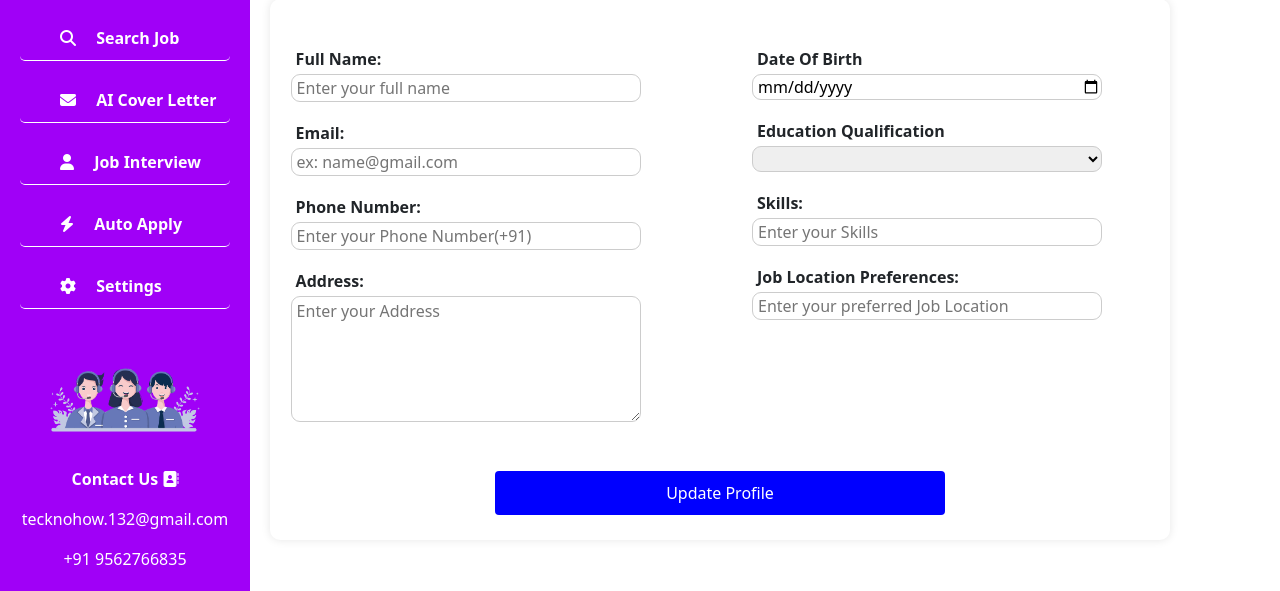
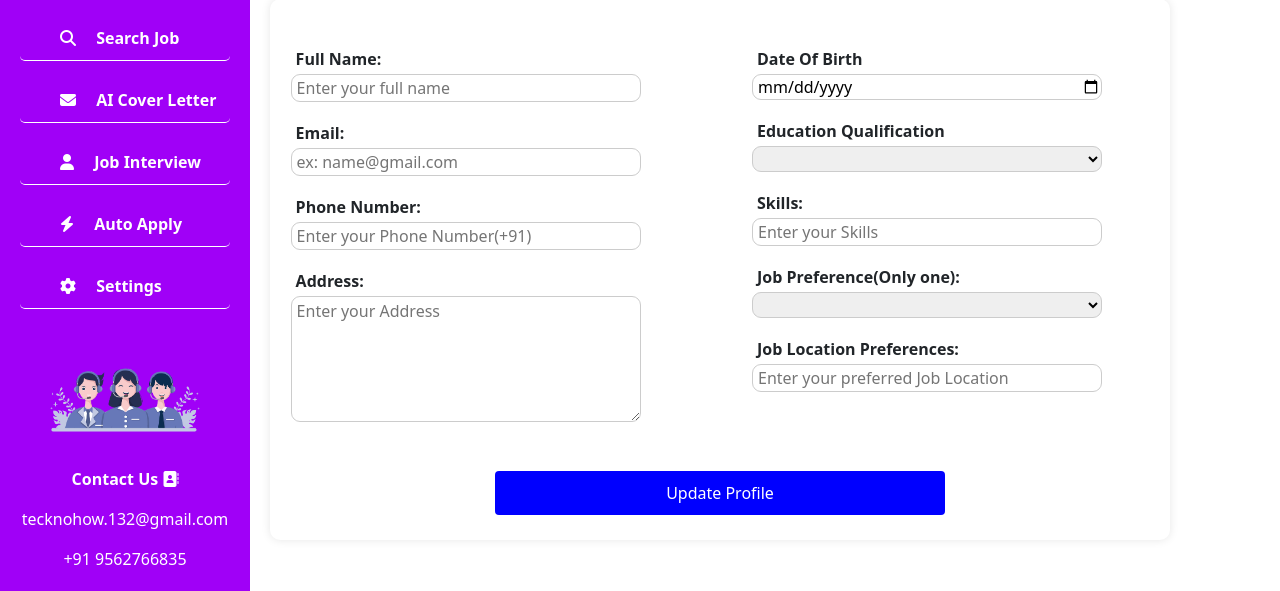
Before and after one commit to PrudhwiRaj1/JobAi, a Django app: page /profile/ in a window 1280 px wide. Shown: the part 369-960 px from the top of the page. Run offline with Django 5.2, Linux system fonts and the light colour scheme; some libraries are stand-ins or nearby versions.

Commit message:
50th commit

```diff
--- a/JobAi/JobAi_App/templates/home.html
+++ b/JobAi/JobAi_App/templates/home.html
@@ -60,8 +60,8 @@
                 <!-- Left Column -->
                 <div class="col-md-6">
                     <div class="mb-3">
-                        <label for="name" class="fw-bold">Full Name:</label><input type="text" id="name"
-                                name="name" class="input1" placeholder="Enter your full name" required>
+                        <label for="name" class="fw-bold">Full Name:</label><input type="text" id="name" name="name"
+                            class="input1" placeholder="Enter your full name" required>
                     </div>
                     <div class="mb-3">
                         <label for="email" class="fw-bold">Email:</label>
@@ -72,19 +72,20 @@
                             name="phone" class="input1" placeholder="Enter your Phone Number(+91)" required>
                     </div>
                     <div class="mb-3">
-                        <label for="Address" class="fw-bold">Address:</label><textarea  id="Address"
-                            name="Address" class="input1" placeholder="Enter your Address" required rows="5" cols="5"></textarea>
+                        <label for="Address" class="fw-bold">Address:</label><textarea id="Address" name="Address"
+                            class="input1" placeholder="Enter your Address" required rows="5" cols="5"></textarea>
                     </div>
                 </div>
                 <!-- right column -->
                 <div class="col-md-6">
                     <div class="mb-3">
                         <label for="dob" class="fw-bold">Date Of Birth</label><br>
-                        <input type="date" id="dob" name="dob" class="input1"  required>
+                        <input type="date" id="dob" name="dob" class="input1" required>
                     </div>
                     <div class="mb-3">
                         <label for="Education" class="fw-bold">Education Qualification</label><br>
-                        <select  id="Education" name="Education" class="input1" placeholder="Select your higher Qualification" required>
+                        <select id="Education" name="Education" class="input1"
+                            placeholder="Select your higher Qualification" required>
                             <option value=""></option>
                             <option value="MCA">MCA</option>
                             <option value="Integrated MCA">Integrated MCA</option>
@@ -94,11 +95,27 @@
                     </div>
 
                     <div class="mb-3">
-                        <label for="skills" class="fw-bold">Skills:</label><input type="text" id="skills" name="skills" class="input1" placeholder="Enter your Skills" required>
+                        <label for="skills" class="fw-bold">Skills:</label><input type="text" id="skills" name="skills"
+                            class="input1" placeholder="Enter your Skills" required>
+                    </div>
+                    <div class="mb-3">
+                        <label for="job preferences" class="fw-bold">Job Preference(Only one):</label><select
+                            type="text" id="jobPreference" name="jobPreference" class="input1" required>
+                            <option></option>
+                            <option value="Python developer">Python Developer</option>
+                            <option value="Java developer">Java Developer</option>
+                            <option value=".Net Developer">.Net Developer</option>
+                            <option value="Django Developer">Django Developer</option>
+                            <option value="Mern Stack Developer">Mern Stack Developer</option>
+                            <option value="CyberSecurity Jobs">CyberSecurity Jobs</option>
+                            <option value="Fullstack Developer">Fullstack Developer</option>
+                            <option value="Database Administration">Database Administration</option>
+                        </select>
                     </div>
                     <div class="mb-3">
                         <label for="preferences" class="fw-bold">Job Location Preferences:</label><input type="text"
-                            id="Preference" name="Preference" class="input1" placeholder="Enter your preferred Job Location" required>
+                            id="Preference" name="Preference" class="input1"
+                            placeholder="Enter your preferred Job Location" required>
                     </div>
 
                 </div>
--- a/JobAi/JobAi_App/views.py
+++ b/JobAi/JobAi_App/views.py
@@ -7,13 +7,15 @@ from django.http import JsonResponse
 from docx import Document
 from django.conf import settings
 
-
 def extract_resume_details(content):
-    """Extracts key details like name, skills, address, date of birth, email, and phone number from the resume content."""
+    """Extracts key details like name, skills, address, highest qualification, job preference, university name, date of birth, email, and phone number from the resume content."""
     details = {
         "name": "",
         "skills": "",
         "address": "",
+        "highest qualification": "",
+        "job preference": "",
+        "university": "",
         "dob": "",
         "email": "",
         "phone": ""
@@ -21,28 +23,58 @@ def extract_resume_details(content):
 
     email_pattern = r"[a-zA-Z0-9+_.-]+@[a-zA-Z0-9.-]+"
     phone_pattern = r"\+?\d{10,15}"
-    dob_pattern = r"\b\d{1,2}[/-]\d{1,2}[/-]\d{2,4}\b"
-    skills_keywords = ["Python", "Java", "C++", "Django", "SQL", "Machine Learning", "AI", "React", "JavaScript"]
+    dob_pattern = r"\b(\d{1,2}[-/ ](?:Jan|Feb|Mar|Apr|May|Jun|Jul|Aug|Sep|Oct|Nov|Dec)[a-z]*[-/ ]\d{2,4}|\d{1,2}[-/]\d{1,2}[-/]\d{2,4})\b"
+    qualification_keywords = ["Bachelor's Degree", "MCA","Master of Computer Application", "PhD", "B.Sc", "M.Sc", "B.Tech Computer Science", "M.Tech Computer Science", "MBA"]
+    job_preferences_keywords = ["Software Engineer", "Data Scientist", "Backend Developer", "Frontend Developer", "Project Manager"]
+    university_keywords = ["University", "Institute", "College"]
+    skills_keywords = ["Python", "Java", "C++", "Django", "SQL", "Machine Learning", "Artificial Intelligence", "React", "JavaScript"]
+    address_keywords = ["State", "Country", "District"]
+    indian_states = ["Andhra Pradesh", "Arunachal Pradesh", "Assam", "Bihar", "Chhattisgarh", "Goa", "Gujarat", "Haryana", "Himachal Pradesh", "Jharkhand", "Karnataka", "Kerala", "Madhya Pradesh", "Maharashtra", "Manipur", "Meghalaya", "Mizoram", "Nagaland", "Odisha", "Punjab", "Rajasthan", "Sikkim", "Tamil Nadu", "Telangana", "Tripura", "Uttar Pradesh", "Uttarakhand", "West Bengal"]
+
+    resume_data = []  # Dictionary to store extracted details
 
     lines = content.split("\n")
     for line in lines:
         line = line.strip()
+
         if not details["name"] and re.match(r"^[A-Z][a-z]+\s[A-Z][a-z]+", line):
             details["name"] = line
+
         if not details["email"] and re.search(email_pattern, line):
             details["email"] = re.search(email_pattern, line).group()
+
         if not details["phone"] and re.search(phone_pattern, line):
             details["phone"] = re.search(phone_pattern, line).group()
+
         if not details["dob"] and re.search(dob_pattern, line):
             details["dob"] = re.search(dob_pattern, line).group()
-        if "address" in line.lower():
+
+        if any(keyword.lower() in line.lower() for keyword in address_keywords) or any(state.lower() in line.lower() for state in indian_states):
             details["address"] = line
+
+        for qualification in qualification_keywords:
+            if qualification.lower() in line.lower():
+                details["highest qualification"] = qualification
+                break
+
+        for job in job_preferences_keywords:
+            if job.lower() in line.lower():
+                details["job preference"] = job
+                break
+
+        for university in university_keywords:
+            if university.lower() in line.lower():
+                details["university"] = line
+                break
+
         for skill in skills_keywords:
             if skill.lower() in line.lower():
                 details["skills"] += skill + ", "
 
     details["skills"] = details["skills"].rstrip(", ")
-    return details
+    resume_data.append(details)  # Storing extracted details in the list
+
+    return details, resume_data
 
 def read_word_document(request):
     content = ""
```
Also changed, not shown: JobAi/media/json/CV_Sample.docx.json (added, +34 -0 lines), 1 other file.
